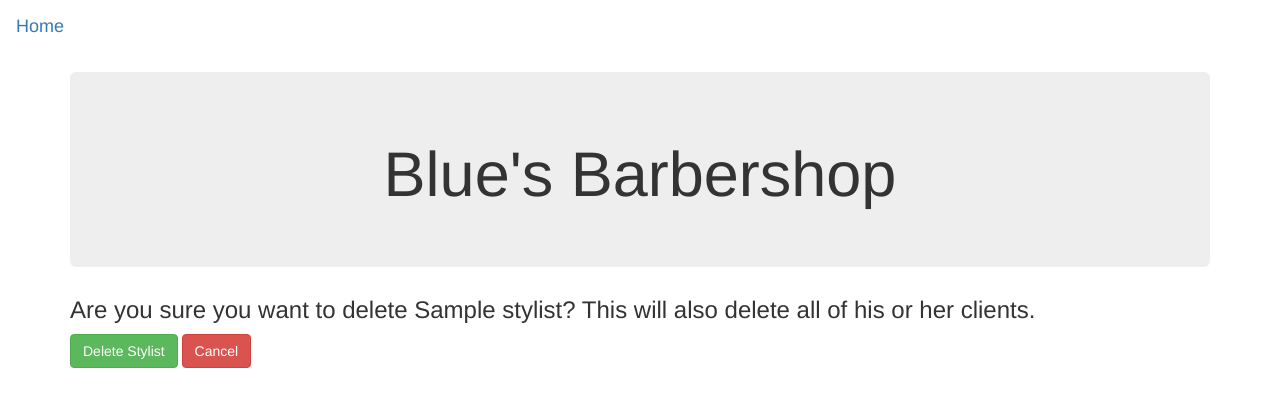
After one commit to jsween/hair_salon_v2, a PHP site: template views/stylist_delete.html.twig in a window 1280 px wide. The commit adds this page. Shown: the top 407 px of the page. Run offline with PHP 8.4, Linux system fonts and the light colour scheme; the template is opened without the code that fills it: most values are stand-ins (such as "Sample title", 1, 10 or a date in 2020); some libraries are stand-ins or nearby versions.

Commit message:
add twig page to confirm delete stylist

```diff
--- /dev/null
+++ b/views/stylist_delete.html.twig
@@ -0,0 +1,21 @@
+<!DOCTYPE html>
+<html>
+    <head>
+        {% include '/includes/head.html.twig' %}
+    </head>
+    <body>
+        {% include '/includes/navbar.html.twig' %}
+        <div class="container">
+            <div class="jumbotron">
+                <h1 class="center">Blue's Barbershop</h1>
+            </div>
+            <h3>Are you sure you want to delete {{ stylist.getName }}? This will also delete all of his or her clients.</h3>
+
+      <form action='/stylist/{{ stylist.getId }}' method='post'>
+        <input name="_method" type="hidden" value="delete">
+        <button type='submit' class='btn btn-success'>Delete Stylist</button>
+        <a href="/stylist/{{ stylist.getId }}" class="btn btn-danger" role="button">Cancel</a>
+      </form>
+        </div>
+    </body>
+</html>
```
Also changed, not shown: app/app.php (+10 -0 lines).
